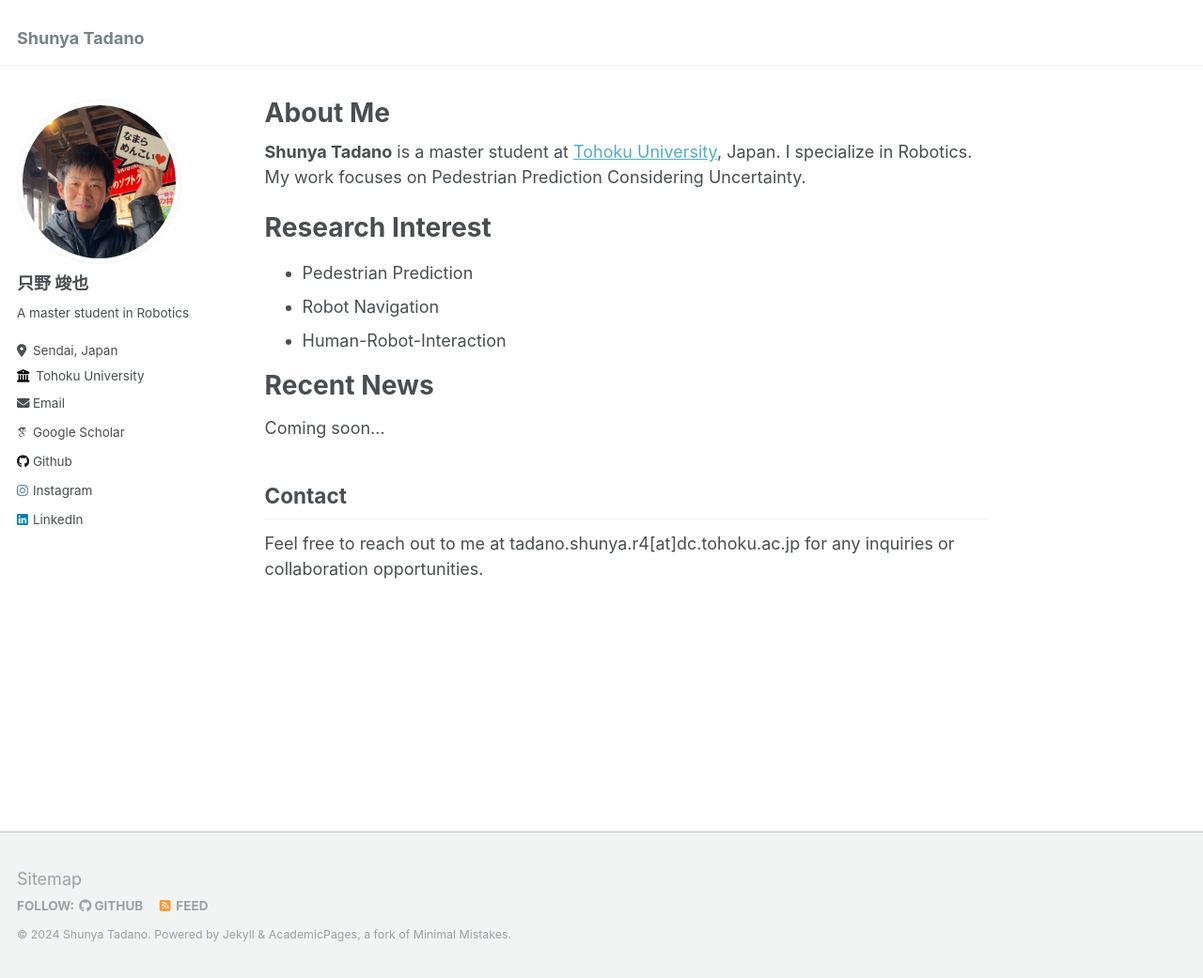
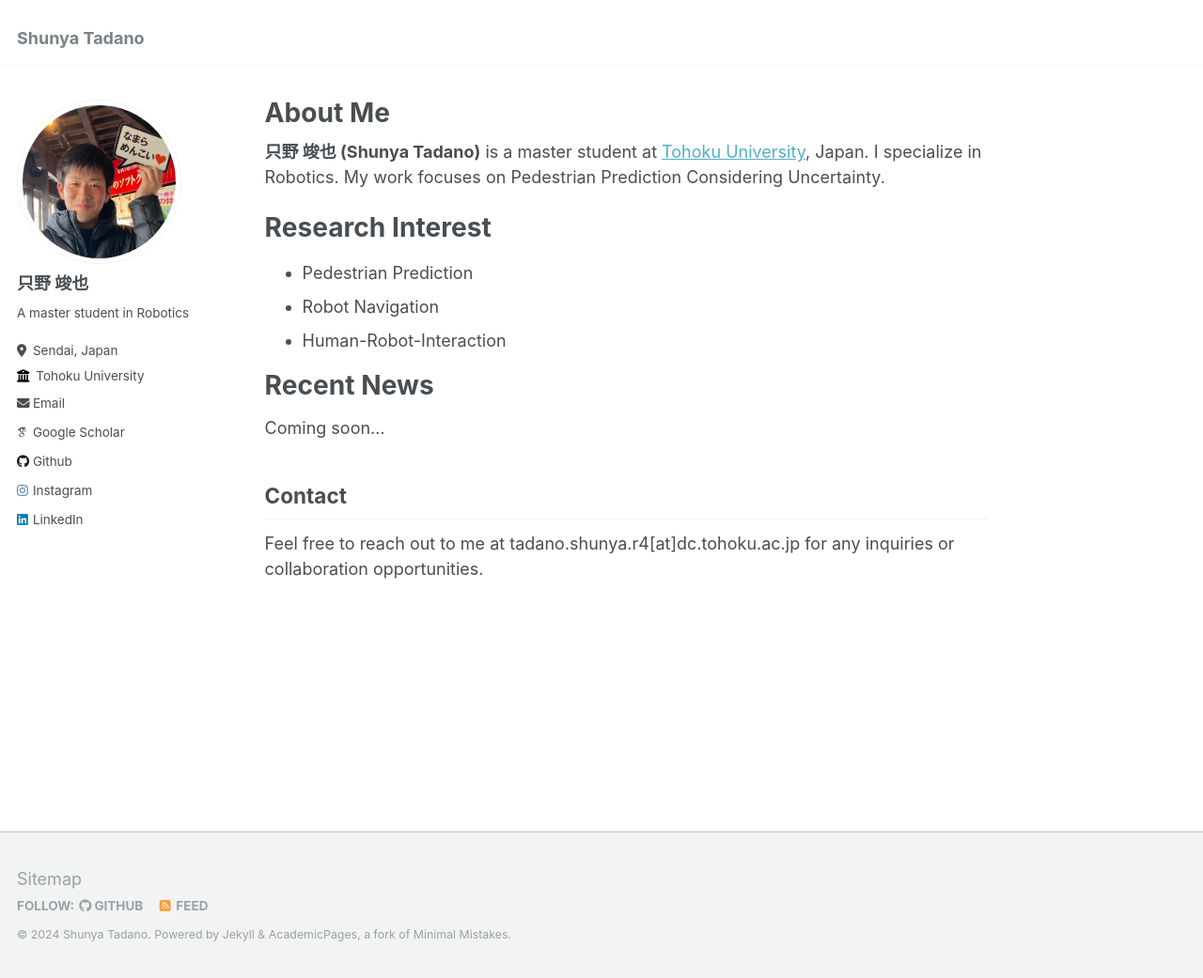
Before and after one commit to shunyatadano/shunyatadano.github.io, a Jekyll site: the page built from _pages/about.md, in a window 1280 px wide and 1041 px high. Shown: the whole window at 94% size. Built offline with Jekyll 4.4.1, drawn with Linux system fonts in a browser that asks for light colours; some web fonts are replaced.

Commit message:
add my name setting

```diff
--- a/_layouts/default.html
+++ b/_layouts/default.html
@@ -11,7 +11,7 @@
     {% include head/custom.html %}
 
     <meta charset="UTF-8">
-    <title>{{ site.title }}</title>
+    <title>只野竣也 (Shunya Tadano) - {{ site.title }}</title>
     <meta name="description" content="只野竣也 (Shunya Tadano) - A master student in Robotics at Tohoku University">
     <meta name="keywords" content="只野竣也, Shunya Tadano, Robotics, Tohoku University, Research">
     <meta name="author" content="只野竣也 (Shunya Tadano)">
--- a/_pages/about.md
+++ b/_pages/about.md
@@ -6,7 +6,7 @@
   - /about/
   - /about.html
 ---
-**Shunya Tadano** is a master student at [Tohoku University](https://www.tohoku.ac.jp/en/), Japan. I specialize in Robotics. My work focuses on Pedestrian Prediction Considering Uncertainty.
+**只野 竣也 (Shunya Tadano)** is a master student at [Tohoku University](https://www.tohoku.ac.jp/en/), Japan. I specialize in Robotics. My work focuses on Pedestrian Prediction Considering Uncertainty.
 
 Research Interest
 ======
```
